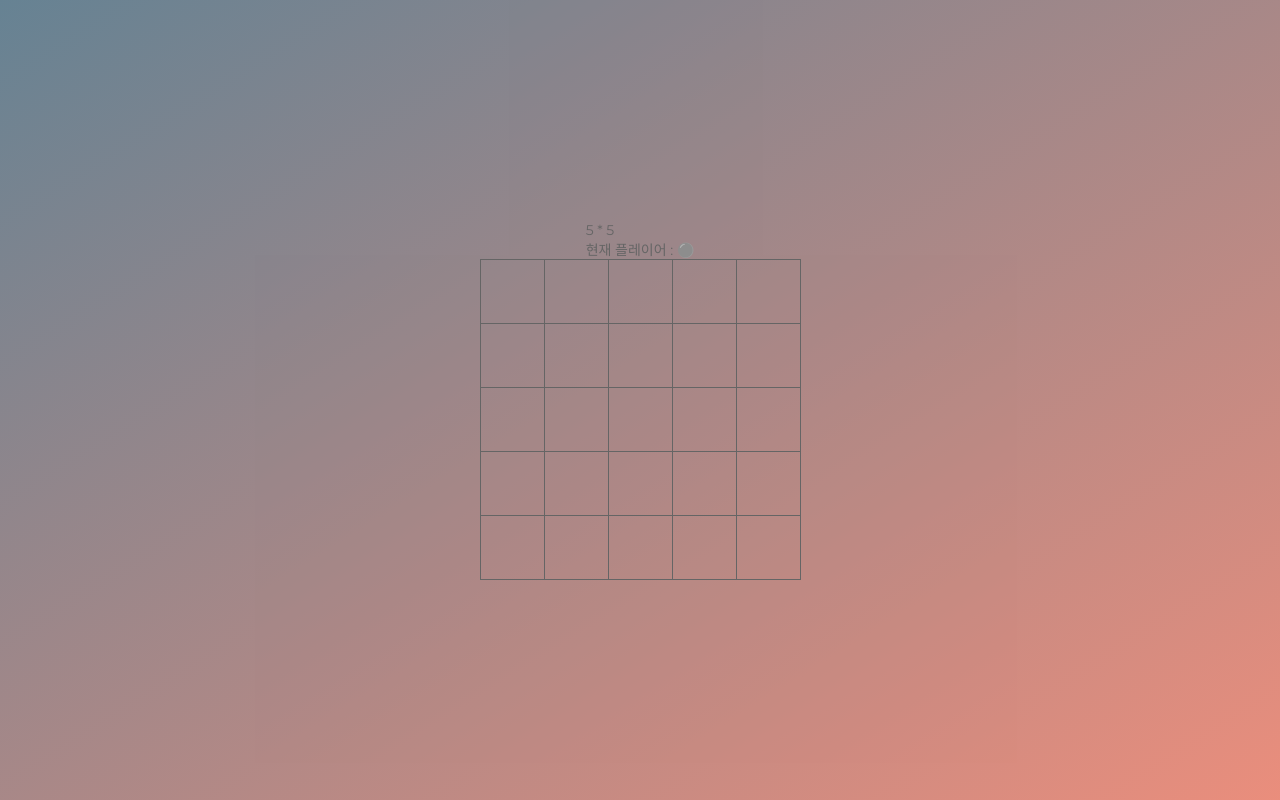
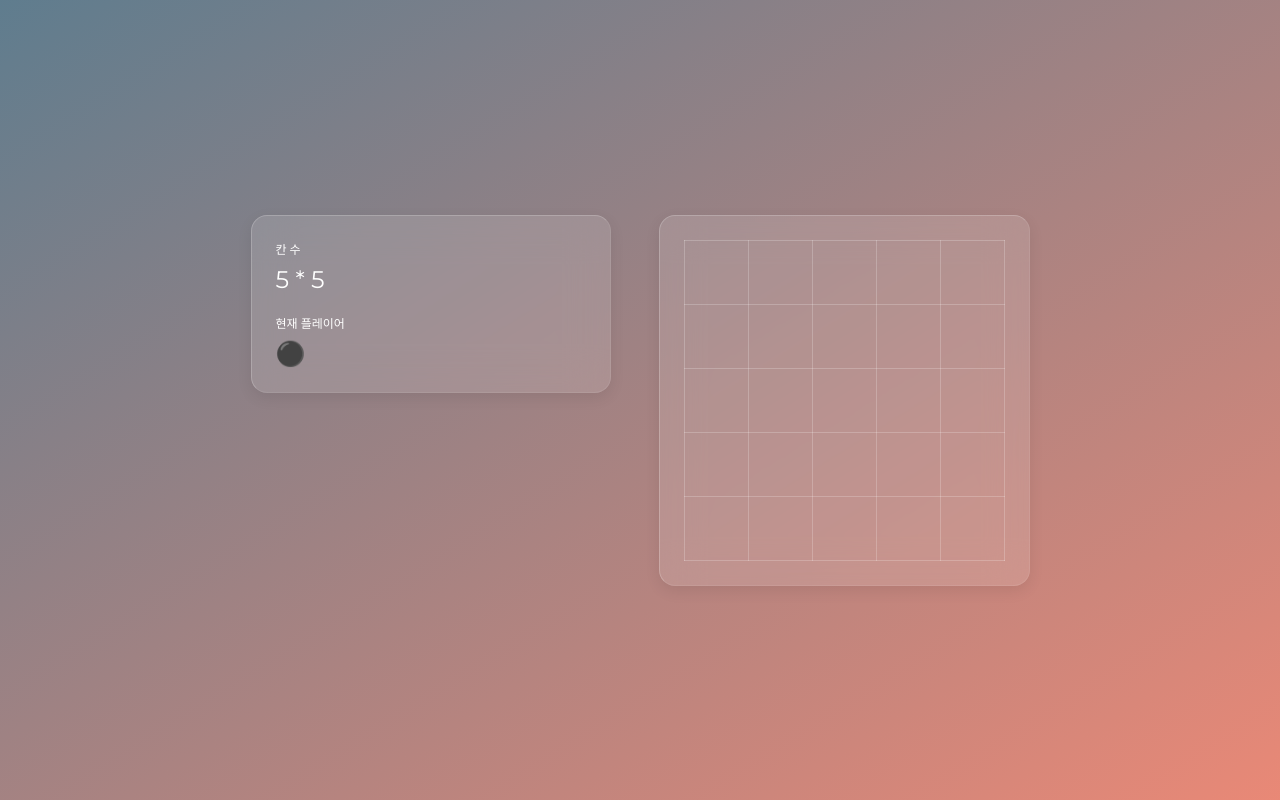
Before and after one commit to Kimbangul/OMOK, a React (Create React App) app: page / in a window 1280 px wide. Both pictures are taken after typing "5", "5" into the empty fields and a click on the button "button". Built offline with nearby package versions, Linux system fonts and the light colour scheme.

Commit message:
style: styling table

```diff
--- a/src/App.tsx
+++ b/src/App.tsx
@@ -5,10 +5,10 @@ import { AppStyle as A } from "./style/AppStyle";
 function App() {
   return (
       <A.Container>
-        <InputContainer />
-        <div>
+        <A.Inner>
+          <InputContainer />
           <Table />
-        </div>
+        </A.Inner>
       </A.Container>
   );
 }
--- a/src/components/cell/Cell.tsx
+++ b/src/components/cell/Cell.tsx
@@ -11,6 +11,8 @@ const Cell = ({rowNum, cellNum} : CellPropsType) => {
 
   // FUNCTION 셀 클릭 시 실행
   const onClickCell = () => {
+    if (cellState !== null) return;
+
     const newTable = table?.map((row, rowIdx) =>
       rowIdx === rowNum ?
         row.map((cell, cellIdx) => cellIdx === cellNum ? player : cell)
@@ -26,9 +28,9 @@ const Cell = ({rowNum, cellNum} : CellPropsType) => {
   }
 
   return (
-    <C.Container onClick={onClickCell}>
-      {cellState === BLACK ? '⚫'
-      : cellState === WHITE ? '⚪'
+    <C.Container onClick={onClickCell} state={cellState}>
+      {cellState === BLACK ? <C.Stone>⚫</C.Stone>
+      : cellState === WHITE ? <C.Stone>⚪</C.Stone>
       : null
       }
     </C.Container>
--- a/src/components/cell/CellStyle.ts
+++ b/src/components/cell/CellStyle.ts
@@ -1,21 +1,33 @@
-import styled from "styled-components"
+import styled, {css} from "styled-components"
 
 export const CellStyle = {
-  Container: styled.td`
+  Container: styled.td<{state: null | number}>`
     width: 6.4rem;
     min-width: 6.4rem;
     height: 6.4rem;
     min-height: 6.4rem;
     position: relative;
-    border: 0.1rem solid #000;
+    border: 0.1rem solid #ffffff35;
     cursor: pointer;
-
+    background: transparent;
+    transition: background 0.3s;
     text-align: center;
     font-size: 3.2rem;
 
     &:hover{
-      border: 0.1rem solid pink;
+      background-image: linear-gradient(to bottom,#ffffff40  ,#ffffff10);
     }
+
+    ${props => typeof props.state === 'number' &&
+      css`
+        cursor: default;
+
+        &:hover{
+          background: transparent;
+        }
+      `
+    };
+
 
     /* &::after, &::before{
       content: "";
@@ -32,5 +44,9 @@ export const CellStyle = {
     &::before{
       transform: rotate(90deg) translateY(-50%);
     } */
+  `,
+
+  Stone: styled.span`
+    text-shadow: 0.2rem 0.4rem 0.5rem rgba(0,0,0,0.2), -0.2rem -0.4rem 0.4rem rgba(255,255,255,0.2);
   `
 }
--- a/src/components/info/InputContainer.tsx
+++ b/src/components/info/InputContainer.tsx
@@ -2,7 +2,7 @@ import { useRef } from "react";
 import {useRecoilState} from "recoil";
 import { BLACK, inputState, InputStateType, playerState, gameState, GameStateType, stageState } from "../../recoil/stage";
 import Button from "../common/Button";
-import { InputContainerStyle as IC } from "./InputContainerStyle";
+import { InputContainerStyle as IC, StartInputContainer as SC } from "./InputContainerStyle";
 import { InputSelectorType } from "./type";
 
 const InputContainer = () => {
@@ -49,10 +49,12 @@ const InputContainer = () => {
     }
     {
       game === 'start' &&
-      <div>
-        <div>{input.row} * {input.cell}</div>
-        <div>현재 플레이어 : {player === BLACK ? '⚫' : '⚪'}</div>
-      </div>
+      <SC>
+        <IC.Label>칸 수</IC.Label>
+        <IC.RowInfo>{input.row} * {input.cell}</IC.RowInfo>
+        <IC.Label>현재 플레이어</IC.Label>
+        <IC.RowInfo>{player === BLACK ? '⚫' : '⚪'}</IC.RowInfo>
+      </SC>
     }
     </>
   )
--- a/src/components/info/InputContainerStyle.ts
+++ b/src/components/info/InputContainerStyle.ts
@@ -26,5 +26,13 @@ export const InputContainerStyle = {
     &:first-of-type{
       margin-top: 0;
     }
-  `
+  `,
+  RowInfo: styled.div`
+    font-size: 2.4rem;
+    color: #fff;
+  `,
 }
+
+export const StartInputContainer = styled(InputContainerStyle.Container)`
+  align-self: flex-start;
+`;
--- a/src/components/table/Table.tsx
+++ b/src/components/table/Table.tsx
@@ -11,7 +11,8 @@ const Table = () => {
     <>
       {
       stage === 'start' &&
-        <T.Container>
+       <T.Wrap>
+         <T.Container>
           <thead></thead>
           <tbody>
           {
@@ -23,6 +24,7 @@ const Table = () => {
           }
           </tbody>
         </T.Container>
+       </T.Wrap>
       }
     </>
   )
--- a/src/components/table/TableStyle.ts
+++ b/src/components/table/TableStyle.ts
@@ -1,8 +1,12 @@
 import styled from "styled-components";
 
 export const TableStyle = {
+  Wrap: styled.div`
+  padding: 2.4rem;
+  border-radius: 1.6rem;
+   ${props => props.theme.GlassStyle};
+  `,
   Container: styled.table`
     border-collapse: collapse;
-
   `
 }
--- a/src/style/AppStyle.ts
+++ b/src/style/AppStyle.ts
@@ -2,13 +2,19 @@ import styled from "styled-components";
 
 export const AppStyle = {
   Container: styled.section`
-    width: 100vw;
-    height: 100vh;
+    min-width: 100vw;
+    min-height: 100vh;
     display: flex;
-    flex-direction: column;
+    /* flex-direction: column; */
     justify-content: center;
     align-items: center;
-    background-image: linear-gradient(to bottom right,#002f4b,#dc4225);
-	  opacity: 0.6;
+    background-image: linear-gradient(to bottom right,#002f4bA0,#dc4225A0);
+	  /* opacity: 0.6;  */
   `,
+  Inner: styled.div`
+   display: flex;
+    justify-content: center;
+    align-items: center;
+    gap: 4.8rem;
+  `
 }
--- a/src/style/Theme.ts
+++ b/src/style/Theme.ts
@@ -33,8 +33,8 @@ export const ButtonStyle = css`
   height: 4.8rem;
   border-radius: 0.8rem;
   cursor: pointer;
-  /* background-image: linear-gradient(to right,#FA7CBB  ,#F14658); */
-  background-image: linear-gradient(to right, #ff101d,#1a78e0);
+  background-image: linear-gradient(to right,#FA7CBBC0  ,#F14658C0);
+  /* background-image: linear-gradient(to right, #ff101d,#1a78e0); */
   /* border-right: 0.1rem solid rgba(255, 255, 255, 0.2); */
   border-top: 0.2rem solid rgba(255, 255, 255, 0.3);
   border-bottom: 0.1rem solid rgba(255, 255, 255, 0.1);
```
